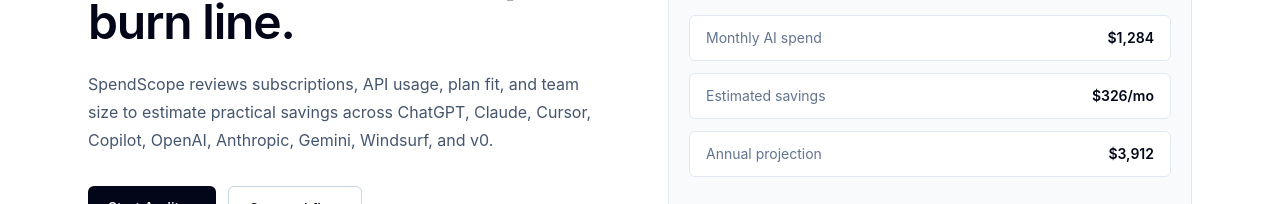
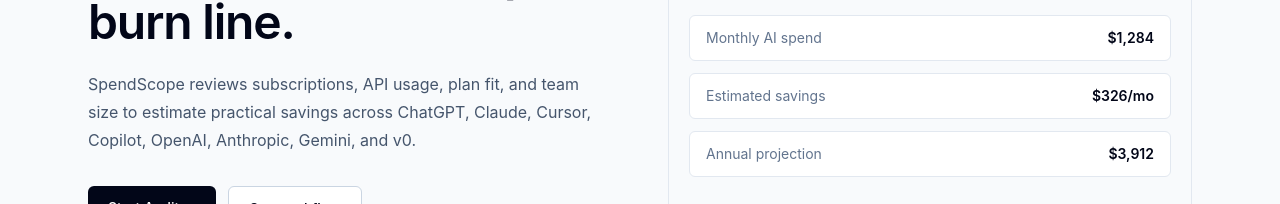
Before and after one commit to Niyatikansal31/AI-SpendAudit, a React (Vite) app in the folder Frontend/: page / in a window 1280 px wide. Shown: the part 287-491 px from the top of the page. Built offline with nearby package versions, Linux system fonts and the light colour scheme.

Commit message:
feat: finalize report sharing and submission polish

```diff
--- a/Frontend/pages/AuditForm.tsx
+++ b/Frontend/pages/AuditForm.tsx
@@ -120,7 +120,7 @@
     }
   };
   return (
-    <div className="bg-white text-slate-950">
+    <div className="bg-[#f8fafc] text-slate-950">
       <section className="mx-auto max-w-5xl px-6 py-14">
         <div className="mb-10">
           <p className="text-xs font-semibold uppercase tracking-[0.28em] text-slate-500">
--- a/Frontend/pages/PublicReport.tsx
+++ b/Frontend/pages/PublicReport.tsx
@@ -97,7 +97,7 @@
       : 0;
 
   return (
-    <div className="bg-white text-slate-950">
+    <div className="bg-[#f8fafc] text-slate-950">
       <section className="mx-auto max-w-6xl px-6 py-14">
         <div className="mb-10 flex flex-col gap-4 md:flex-row md:items-end md:justify-between">
           <div>
--- a/Frontend/pages/Results.tsx
+++ b/Frontend/pages/Results.tsx
@@ -99,7 +99,7 @@
   };
 
   return (
-    <div className="bg-white text-slate-950">
+    <div className="bg-[#f8fafc] text-slate-950">
       <section className="mx-auto max-w-6xl px-6 py-14">
         <div className="mb-10 flex flex-col gap-4 md:flex-row md:items-end md:justify-between">
           <div>
--- a/Frontend/pages/landing.tsx
+++ b/Frontend/pages/landing.tsx
@@ -2,7 +2,7 @@
 
 const Landing = () => {
   return (
-    <div className="bg-white text-slate-950">
+    <div className="bg-[#f8fafc] text-slate-950">
       <section className="mx-auto grid max-w-6xl grid-cols-1 gap-14 px-6 py-20 lg:grid-cols-2 lg:items-center">
         <div>
           <p className="mb-6 text-xs font-semibold uppercase tracking-[0.28em] text-slate-500">
@@ -16,7 +16,7 @@
           <p className="mt-6 max-w-xl text-base leading-7 text-slate-600">
             SpendScope reviews subscriptions, API usage, plan fit, and team
             size to estimate practical savings across ChatGPT, Claude, Cursor,
-            Copilot, OpenAI, Anthropic, Gemini, Windsurf, and v0.
+            Copilot, OpenAI, Anthropic, Gemini, and v0.
           </p>
 
           <div className="mt-8 flex flex-wrap gap-3">
```
Also changed, not shown: 1 other file (tests, documents, lock files or other folders).
